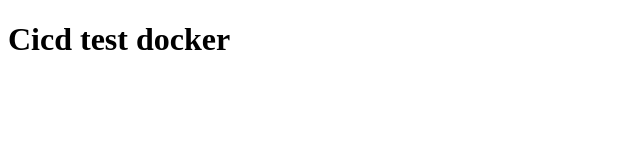
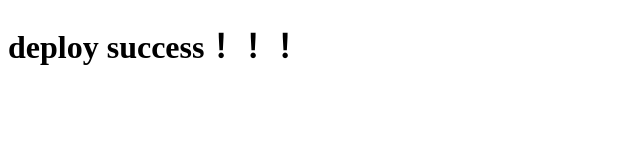
Before and after one commit to hu19940121/cicdtest, a plain HTML site: page index.html in a window 1280 px wide. Shown: the whole page, without its empty margins (0-640 px from the left). Drawn offline with Linux system fonts and the light colour scheme.

Commit message:
feat: change index.html content

```diff
--- a/index.html
+++ b/index.html
@@ -6,6 +6,6 @@
     <title>cicdtest</title>
   </head>
   <body>
-    <h1>Cicd test docker</h1>
+    <h1>deploy success！！！</h1>
   </body>
 </html>
```
